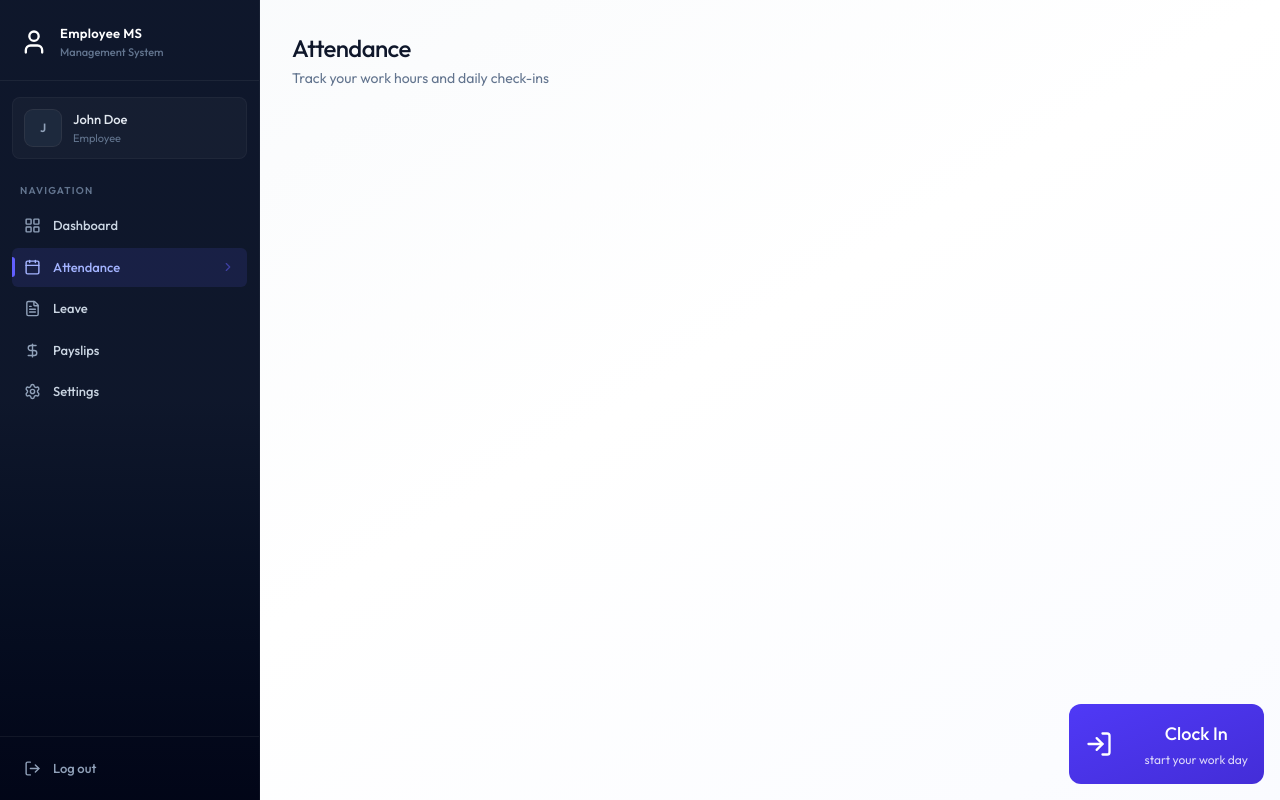
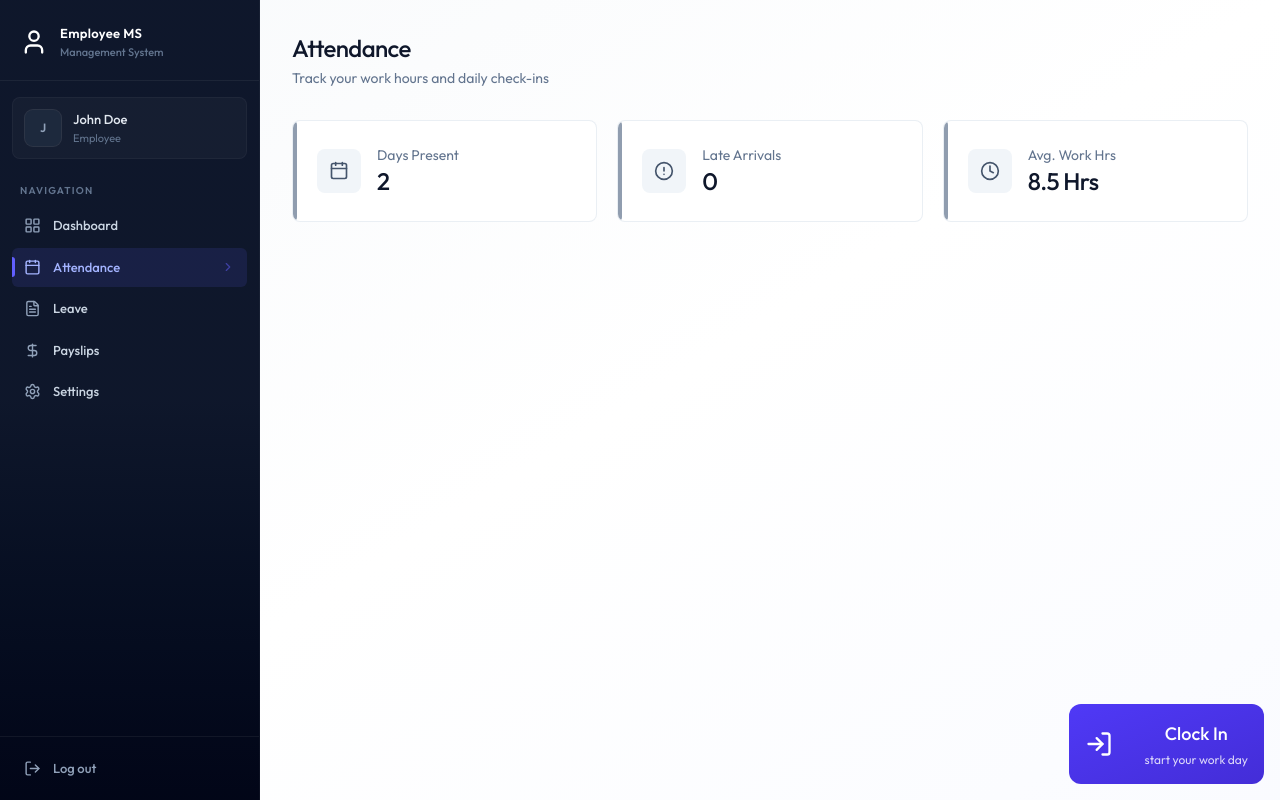
Before and after one commit to Shakithyanshaw/FULLSTACK-Employee-Management-System, a React (Vite) app in the folder client/: page /attendance in a window 1280 px wide. Built offline with nearby package versions, Linux system fonts and the light colour scheme.

Commit message:
feat: add AttendanceStats component to display attendance statistics on Attendance page

```diff
--- a/client/src/components/attendance/AttendanceStats.jsx
+++ b/client/src/components/attendance/AttendanceStats.jsx
@@ -0,0 +1,39 @@
+import { AlertCircleIcon, CalendarIcon, ClockIcon } from 'lucide-react';
+
+const AttendanceStats = ({ history }) => {
+  const totalPresent = history.filter(
+    (h) => h.status === 'PRESENT' || h.status === 'LATE',
+  ).length;
+
+  const totalLate = history.filter((h) => h.status === 'LATE').length;
+
+  const stats = [
+    { label: 'Days Present', value: totalPresent, icon: CalendarIcon },
+    { label: 'Late Arrivals', value: totalLate, icon: AlertCircleIcon },
+    { label: 'Avg. Work Hrs', value: '8.5 Hrs', icon: ClockIcon },
+  ];
+
+  return (
+    <div className="grid grid-cols-1 sm:grid-cols-3 gap-4 sm:gap-5 mb-8">
+      {stats.map((s) => (
+        <div
+          key={s.label}
+          className="card card-hover p-5 sm:p-6 flex items-center gap-4 relative overflow-hidden group"
+        >
+          <div className="absolute left-0 top-0 bottom-0 w-1 rounded-r-full bg-slate-500/70 group-hover:bg-indigo-500/70" />
+          <div className="p-3 bg-slate-100 rounded-lg group-hover:bg-indigo-50 transition-colors duration-200">
+            <s.icon className="w-5 h-5 text-slate-600 group-hover:text-indigo-600 transition-colors duration-200" />
+          </div>
+          <div>
+            <p className="text-sm text-slate-500">{s.label}</p>
+            <p className="text-2xl font-medium text-slate-900 tracking-tight">
+              {s.value}
+            </p>
+          </div>
+        </div>
+      ))}
+    </div>
+  );
+};
+
+export default AttendanceStats;
--- a/client/src/pages/Attendance.tsx
+++ b/client/src/pages/Attendance.tsx
@@ -2,6 +2,7 @@
 import { dummyAttendanceData } from '../assets/assets';
 import Loading from '../components/Loading';
 import CheckinButton from '../components/attendance/CheckinButton';
+import AttendanceStats from '../components/attendance/AttendanceStats';
 
 const Attendance = () => {
   const [history, setHistory] = useState([]);
@@ -48,6 +49,7 @@
           <CheckinButton todayRecord={todayRecord} onAction={fetchData} />
         </div>
       )}
+      <AttendanceStats history={history} />
     </div>
   );
 };
```
